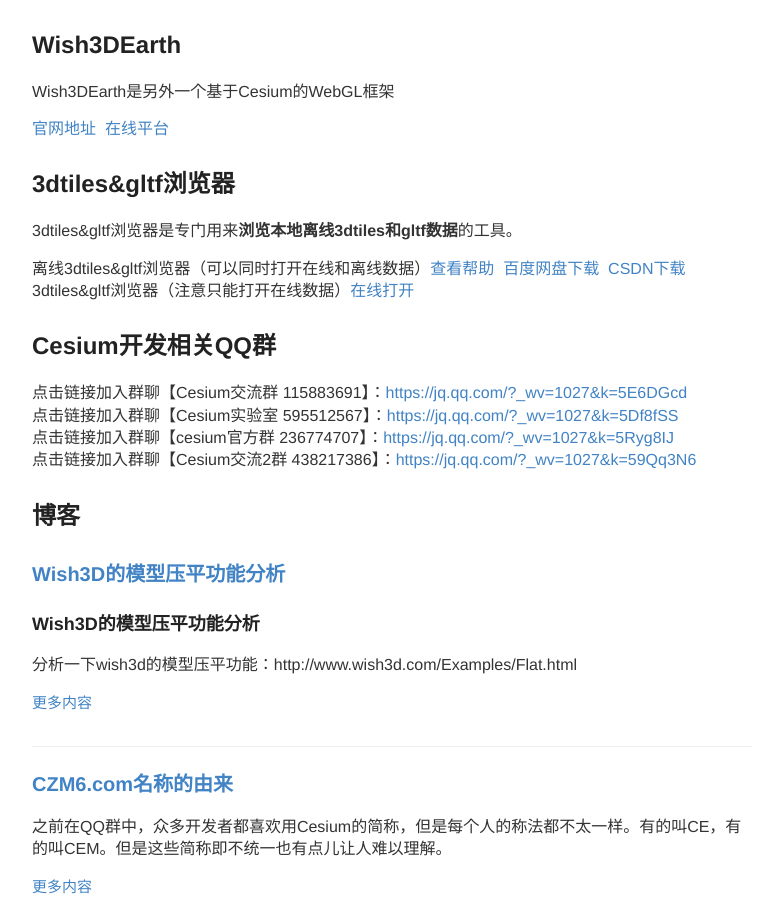
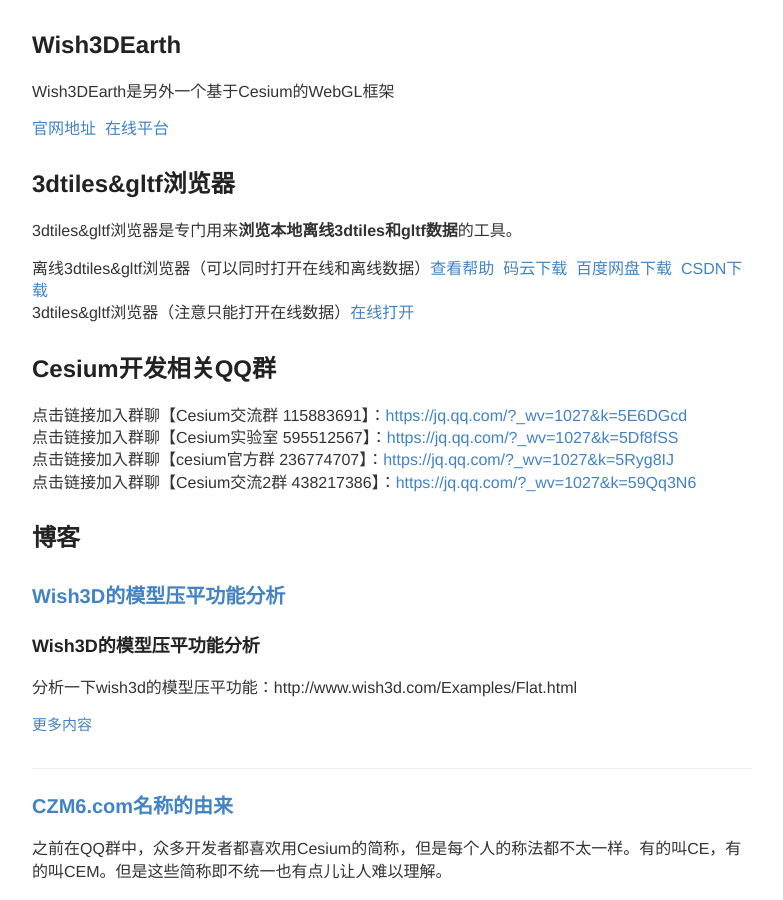
Before and after one commit to vtxf/czm6, a Jekyll site: the page built from index.html, in a window 1280 px wide and 900 px high, scrolled down 769 px. Shown: the whole window, without its empty margins (248-1031 px from the left). Built offline with Jekyll 4.4.1, drawn with Linux system fonts in a browser that asks for light colours; comment, search, counter and statistics services are not loaded.

Commit message:
增加码云下载链接

```diff
--- a/index.html
+++ b/index.html
@@ -72,8 +72,9 @@
     <h1>3dtiles&gltf浏览器</h1>
     <p>3dtiles&gltf浏览器是专门用来<b>浏览本地离线3dtiles和gltf数据</b>的工具。</p>
     离线3dtiles&gltf浏览器（可以同时打开在线和离线数据）<a href="./t/18/3dtiles-explorer-help/index.html">查看帮助</a>&nbsp;
+    <a href="https://gitee.com/xiaofeii/n1808-cesium-notes/attach_files/download?i=157003&u=http%3A%2F%2Ffiles.git.oschina.net%2Fgroup1%2FM00%2F04%2F7F%2FPaAvDFto9b6AHHDOAvA4u9Ypcso327.exe%3Ftoken%3D7bed89a8b2c8bd824df69a73c0b2aa4f%26ts%3D1533727438%26attname%3D3dtiles-gltf-explorer%2520Setup%25201.0.1.exe">码云下载</a>&nbsp;
     <a target="_blank" href="https://pan.baidu.com/s/1Uat3DtH9cf79K4bLZGiZAA">百度网盘下载</a>&nbsp;
-    <a target="_blank" href="https://download.csdn.net/download/xiaofeii/10585026">CSDN下载</a>
+    <a target="_blank" href="https://download.csdn.net/download/xiaofeii/10585026">CSDN下载</a>&nbsp;
     <br>
     3dtiles&gltf浏览器（注意只能打开在线数据）<a href="./t/18/3dtiles-explorer/index.html" target="_blank">在线打开</a>
 </article>
```
